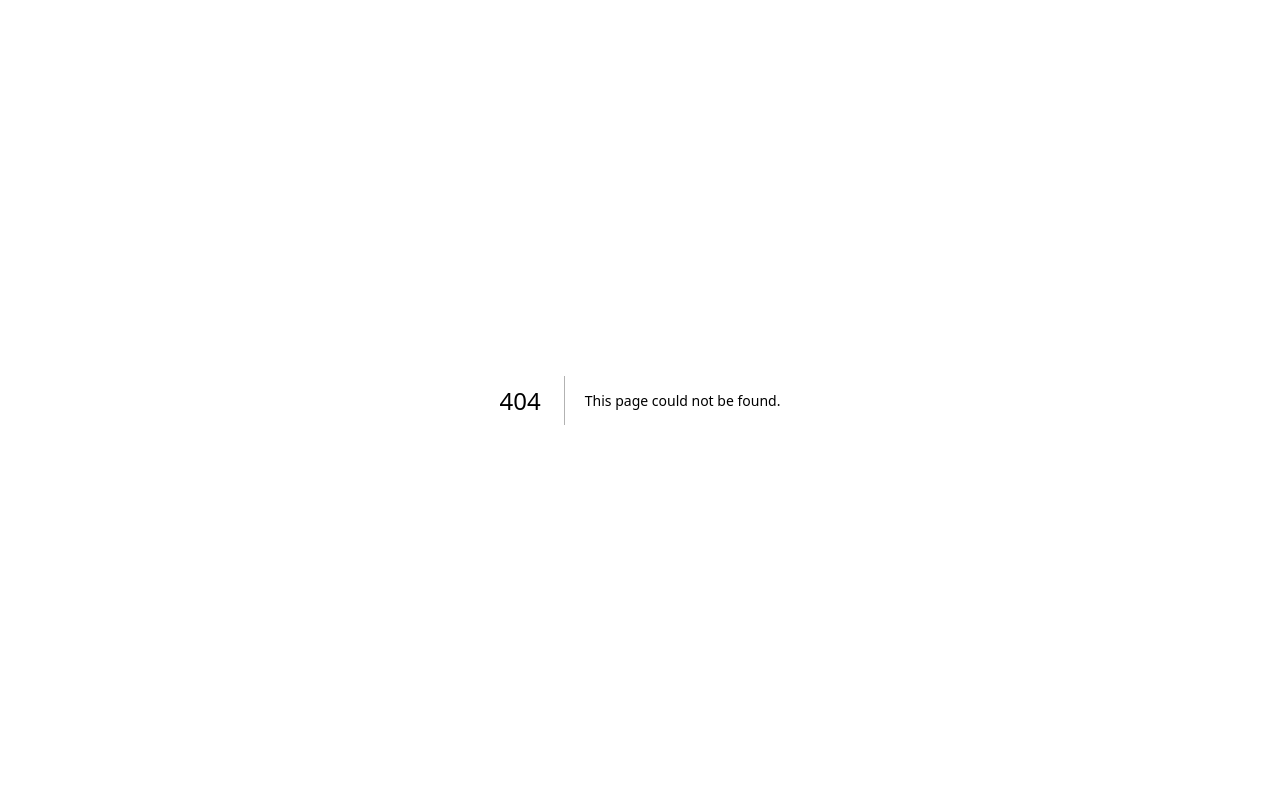
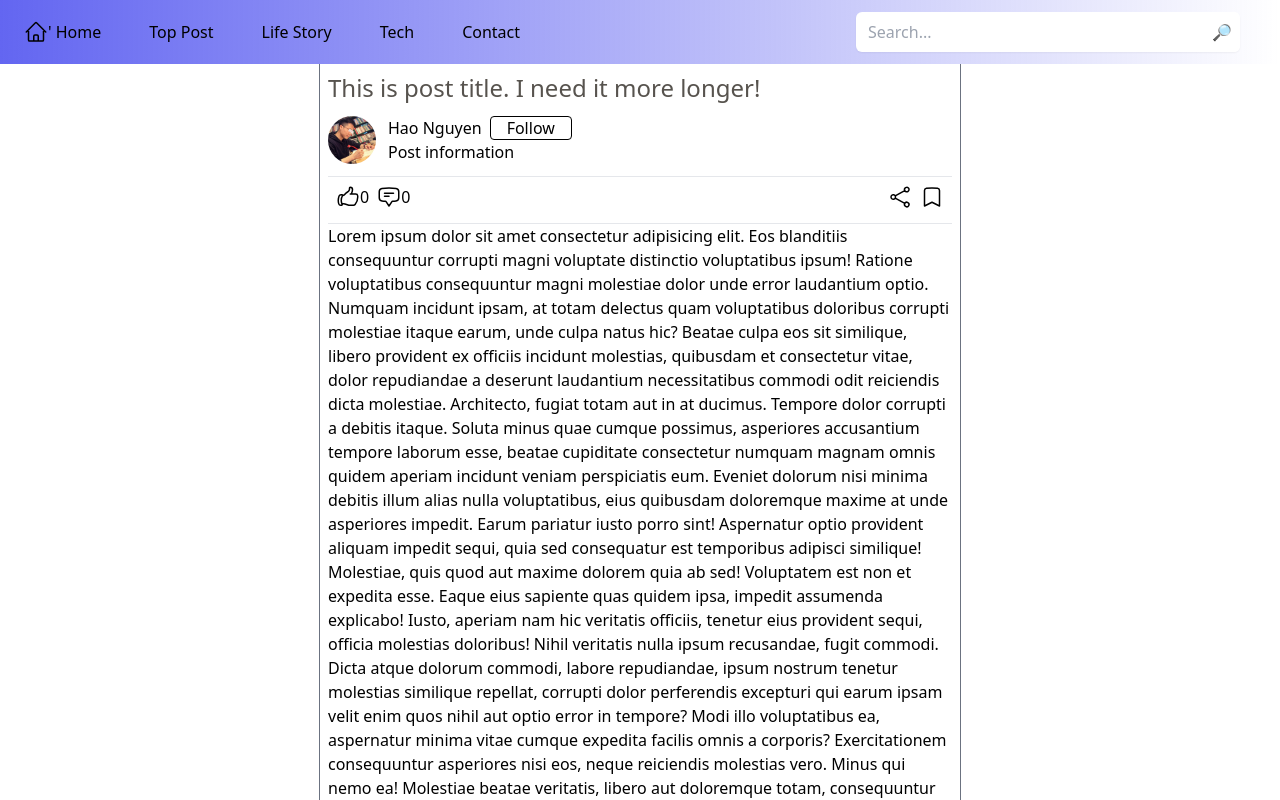
Before and after one commit to kunkka19xx/story, a Next.js app: page /detail in a window 1280 px wide. Before the commit this address had no page. Shown: the top 800 px of the page. Built offline with nearby package versions, Linux system fonts and the light colour scheme.

Commit message:
add some feature

```diff
--- /dev/null
+++ b/src/components/buttonbar.tsx
@@ -0,0 +1,116 @@
+import { log } from "console";
+import React, { useRef, useState } from "react";
+
+function Buttonbar() {
+  const [likesNumber, setLikeNumber] = useState(0);
+  const [likeStatus, setLikeStatus] = useState(false);
+  const [commentsNumber, setCommentsNumber] = useState(0);
+
+  const handleLike = () => {
+    if (likeStatus) {
+      setLikeNumber(likesNumber - 1);
+      setLikeStatus(false);
+    } else {
+      setLikeNumber(likesNumber + 1);
+      setLikeStatus(true);
+    }
+  };
+
+  const scrollToComment = () => {
+    console.log("Iloveyou");
+  };
+
+  return (
+    <section className="mt-2 mb-2">
+      <div className="flex flex-row ml-2">
+        <div className="flex flex-row w-1/6">
+          <div>
+            {/* like button */}
+            <button className="mr-2 flex" onClick={handleLike}>
+              <svg
+                xmlns="http://www.w3.org/2000/svg"
+                fill="none"
+                viewBox="0 0 24 24"
+                strokeWidth={1.5}
+                stroke="currentColor"
+                className="w-6 h-6"
+              >
+                <path
+                  strokeLinecap="round"
+                  strokeLinejoin="round"
+                  d="M6.633 10.5c.806 0 1.533-.446 2.031-1.08a9.041 9.041 0 012.861-2.4c.723-.384 1.35-.956 1.653-1.715a4.498 4.498 0 00.322-1.672V3a.75.75 0 01.75-.75A2.25 2.25 0 0116.5 4.5c0 1.152-.26 2.243-.723 3.218-.266.558.107 1.282.725 1.282h3.126c1.026 0 1.945.694 2.054 1.715.045.422.068.85.068 1.285a11.95 11.95 0 01-2.649 7.521c-.388.482-.987.729-1.605.729H13.48c-.483 0-.964-.078-1.423-.23l-3.114-1.04a4.501 4.501 0 00-1.423-.23H5.904M14.25 9h2.25M5.904 18.75c.083.205.173.405.27.602.197.4-.078.898-.523.898h-.908c-.889 0-1.713-.518-1.972-1.368a12 12 0 01-.521-3.507c0-1.553.295-3.036.831-4.398C3.387 10.203 4.167 9.75 5 9.75h1.053c.472 0 .745.556.5.96a8.958 8.958 0 00-1.302 4.665c0 1.194.232 2.333.654 3.375z"
+                />
+              </svg>
+              <div>{likesNumber}</div>
+            </button>
+          </div>
+          <div>
+            {/* Comment button */}
+            <button className="flex" onClick={scrollToComment}>
+              <svg
+                xmlns="http://www.w3.org/2000/svg"
+                fill="none"
+                viewBox="0 0 24 24"
+                strokeWidth={1.5}
+                stroke="currentColor"
+                className="w-6 h-6"
+              >
+                <path
+                  strokeLinecap="round"
+                  strokeLinejoin="round"
+                  d="M7.5 8.25h9m-9 3H12m-9.75 1.51c0 1.6 1.123 2.994 2.707 3.227 1.129.166 2.27.293 3.423.379.35.026.67.21.865.501L12 21l2.755-4.133a1.14 1.14 0 01.865-.501 48.172 48.172 0 003.423-.379c1.584-.233 2.707-1.626 2.707-3.228V6.741c0-1.602-1.123-2.995-2.707-3.228A48.394 48.394 0 0012 3c-2.392 0-4.744.175-7.043.513C3.373 3.746 2.25 5.14 2.25 6.741v6.018z"
+                />
+              </svg>
+              <div>{commentsNumber}</div>
+            </button>
+          </div>
+        </div>
+
+        <div className="w-4/6"></div>
+
+        {/* Share button */}
+        <div className="flex flex-row w-1/6 justify-end mr-2">
+          <div>
+            <button className="mr-2">
+              <svg
+                xmlns="http://www.w3.org/2000/svg"
+                fill="none"
+                viewBox="0 0 24 24"
+                strokeWidth={1.5}
+                stroke="currentColor"
+                className="w-6 h-6"
+              >
+                <path
+                  strokeLinecap="round"
+                  strokeLinejoin="round"
+                  d="M7.217 10.907a2.25 2.25 0 100 2.186m0-2.186c.18.324.283.696.283 1.093s-.103.77-.283 1.093m0-2.186l9.566-5.314m-9.566 7.5l9.566 5.314m0 0a2.25 2.25 0 103.935 2.186 2.25 2.25 0 00-3.935-2.186zm0-12.814a2.25 2.25 0 103.933-2.185 2.25 2.25 0 00-3.933 2.185z"
+                />
+              </svg>
+            </button>
+          </div>
+          {/* Save button */}
+          <div>
+            <button className="">
+              <svg
+                xmlns="http://www.w3.org/2000/svg"
+                fill="none"
+                viewBox="0 0 24 24"
+                strokeWidth={1.5}
+                stroke="currentColor"
+                className="w-6 h-6"
+              >
+                <path
+                  strokeLinecap="round"
+                  strokeLinejoin="round"
+                  d="M17.593 3.322c1.1.128 1.907 1.077 1.907 2.185V21L12 17.25 4.5 21V5.507c0-1.108.806-2.057 1.907-2.185a48.507 48.507 0 0111.186 0z"
+                />
+              </svg>
+            </button>
+          </div>
+        </div>
+      </div>
+    </section>
+  );
+}
+
+export default Buttonbar;
--- a/src/components/header.tsx
+++ b/src/components/header.tsx
@@ -5,9 +5,26 @@ function Header() {
     <header className="fixed top-0 z-50 w-full">
       <nav>
         <div className="h-16 flex  justify-items-center items-center bg-gradient-to-r from-indigo-500 opacity-100">
-          <div className="">
-            <a href="/home" className="px-6 hover:text-red-400 hover:italic">
-              Home
+          <div className="flex">
+            <a
+              href="/home"
+              className="flex px-6 hover:text-red-400 hover:italic"
+            >
+              <svg
+                xmlns="http://www.w3.org/2000/svg"
+                fill="none"
+                viewBox="0 0 24 24"
+                strokeWidth={1.5}
+                stroke="currentColor"
+                className="w-6 h-6 hover:h-8 hover:w-8"
+              >
+                <path
+                  strokeLinecap="round"
+                  strokeLinejoin="round"
+                  d="M2.25 12l8.954-8.955c.44-.439 1.152-.439 1.591 0L21.75 12M4.5 9.75v10.125c0 .621.504 1.125 1.125 1.125H9.75v-4.875c0-.621.504-1.125 1.125-1.125h2.25c.621 0 1.125.504 1.125 1.125V21h4.125c.621 0 1.125-.504 1.125-1.125V9.75M8.25 21h8.25"
+                />
+              </svg>{" "}
+              ' Home
             </a>
             <a href="/top" className="px-6 hover:text-red-400 hover:italic">
               Top Post
--- a/src/components/mini-post/miniContent.tsx
+++ b/src/components/mini-post/miniContent.tsx
@@ -4,19 +4,14 @@ function MiniContent() {
   return (
     <div>
       <div>
-        text
+
         <p>
           Lorem, ipsum dolor sit amet consectetur adipisicing elit. Temporibus
           accusamus hic voluptatibus dolorum ea! Ratione at aspernatur culpa
           repudiandae minima?
         </p>
-        <h3>Title</h3>
       </div>
 
-      <div>
-        img
-        <img src="" alt="" />
-      </div>
     </div>
   );
 }
--- a/src/components/mini-post/miniEnd.tsx
+++ b/src/components/mini-post/miniEnd.tsx
@@ -1,22 +1,22 @@
-import React from 'react'
+import React, { useState } from "react";
 
 function MiniEnd() {
+  const [duration, setDuration] = useState(10);
+  const [createdDate, setCreatedDate] = useState(new Date());
+
+  const calDuration = () => {
+    setDuration(10);
+  };
+
   return (
-    <div>
-      <a href=''>
-        tags
-      </a>
-
-      <a href=''>
-        time to read
-      </a>
-
-      <button>
-        bookmark
-      </button>
-
-    </div>
-  )
+    <section className="font-thin italic">
+      <div className="flex flex-row mt-2">
+        <p className="mr-2">Created at: {createdDate.toDateString()},</p>
+        <div className="mr-2">{duration} minutes to read.</div>
+        <button>Tags</button>
+      </div>
+    </section>
+  );
 }
 
-export default MiniEnd
+export default MiniEnd;
--- a/src/components/mini-post/miniTop.tsx
+++ b/src/components/mini-post/miniTop.tsx
@@ -1,23 +1,48 @@
-import React from 'react'
+import React, { useState } from "react";
 
 function MiniTop() {
+  const [author, setAuthor] = useState("Hao Nguyen");
+  const [title, setTitle] = useState(
+    "This is post title. I need it more longer!"
+  );
+
+  const changeAuthor = (newAuthor: string) => {
+    setAuthor(newAuthor);
+  };
+
+  const handleClick = () => {
+    if (author === "Hao Nguyen") setAuthor("Hang Nguyen");
+    else setAuthor("Hao Nguyen");
+  };
+
   return (
-    <div>
-      <a href="">
-        <img src="" alt="" />
-        Author
-      </a>
-
-      <a href="">
-        Created Time
-      </a>
-
-      <a href="">
-        Member
-      </a>
-
-    </div>
-  )
+    <section className="mb-2 mt-2">
+      {/* author infor */}
+      <div className="flex flex-row items-center mb-2">
+        <div className="rounded-full overflow-hidden w-8 h-8">
+          <img src="/assets/avatar/avatar.jpeg" alt="" className="" />
+        </div>
+        <div className="ml-3">
+          <div className="flex items-center">
+            <span className="mr-2">{author}</span>
+            <button
+              onClick={handleClick}
+              className="text-sm w-26 h-5 flex items-center bg-white-500 border border-black hover:bg-blue-500 hover:font-bold text-black font-thin py-2 px-4 rounded"
+            >
+              Follow
+            </button>
+          </div>
+          <div>Post information</div>
+        </div>
+      </div>
+      {/* Title */}
+      <div className="">
+        <h1 className="text-lg mb-2 text-neutral-600 font-serifs italic">
+          <a href="/detail"> {title}</a>
+        </h1>
+      </div>
+    </section>
+  );
 }
 
-export default MiniTop
+export default MiniTop;
--- a/src/components/post/info.tsx
+++ b/src/components/post/info.tsx
@@ -21,20 +21,20 @@ function Info() {
   }
 
   return (
-    <section className="mb-5">
+    <section className="mb-3 mt-2">
       {/* Title */}
       <div>
-        <h1 className="text-lg mb-2">{title}</h1>
+        <h1 className="text-2xl text-stone-600 mb-2">{title}</h1>
       </div>
       {/* author infor */}
-      <div className="flex flex-row items-center">
+      <div className="flex flex-row items-center mt-3 mb-3">
         <div className="rounded-full overflow-hidden w-12 h-12">
           <img src="/assets/avatar/avatar.jpeg" alt="" className="" />
         </div>
         <div className="ml-3">
           <div className="flex items-center">
             <span className="mr-2">{author}</span>
-            <button onClick={handleClick} className="w-26 h-8 flex items-center bg-white-500 border border-black hover:bg-blue-500 hover:font-bold text-black font-thin py-2 px-4 rounded">Follow</button>
+            <button onClick={handleClick} className="w-26 h-6 flex items-center bg-white-500 border border-black hover:bg-blue-500 hover:font-bold text-black font-thin py-2 px-4 rounded">Follow</button>
           </div>
           <div>Post information</div>
         </div>
--- a/src/components/post/postDetail.tsx
+++ b/src/components/post/postDetail.tsx
@@ -2,15 +2,20 @@ import React from "react";
 import Info from "./info";
 import Content from "./content";
 import Comment from "./comment";
+import Buttonbar from "../buttonbar";
 
 function PostDetail() {
   return (
     <section>
       <div className="flex flex-row">
-        <div className="w-1/6 border-r border-gray-500"></div>
-        <div className="w-2/3 pl-2 pr-2">
+        <div className="w-1/4 border-r border-gray-500"></div>
+        <div className="w-1/2 pl-2 pr-2">
           <div>
             <Info></Info>
+          </div>
+          <hr />
+          <div>
+            <Buttonbar></Buttonbar>
           </div>
           <hr />
           <div>
@@ -22,7 +27,7 @@ function PostDetail() {
           </div>
         </div>
         <hr className="mt-3 mb-3"></hr>
-        <div className="w-1/6 border-l border-gray-500"></div>
+        <div className="w-1/4 border-l border-gray-500"></div>
       </div>
     </section>
   );
--- a/src/pages/contact.tsx
+++ b/src/pages/contact.tsx
@@ -2,12 +2,46 @@ import Header from "@/components/header";
 import React from "react";
 
 function Contact() {
+  const contactInfo = {
+    socialMedia: [
+      { name: "Facebook", link: "https://www.facebook.com/example" },
+      { name: "Twitter", link: "https://twitter.com/example" },
+      // Add more social media links as needed
+    ],
+    phoneNumber: "+1 (555) 123-4567",
+    email: "contact@example.com",
+    address: "123 Main Street, City, Country",
+    workingHours: "Monday to Friday: 9 AM - 5 PM",
+  };
   return (
     <section>
       <div className="z-0 pb-16">
         <Header></Header>
       </div>
-      <div>contact</div>
+      <div className="ml-10 mt-10">
+        <div>
+          <h2 className="text-xl font-bold mb-2">Social Media</h2>
+          <ul>
+            {contactInfo.socialMedia.map((platform) => (
+              <li key={platform.name}>
+                <a
+                  href={platform.link}
+                  target="_blank"
+                  rel="noopener noreferrer"
+                >
+                  {platform.name}
+                </a>
+              </li>
+            ))}
+          </ul>
+
+          <h2 className="text-xl font-bold my-2">Contact Information</h2>
+          <p>Phone: {contactInfo.phoneNumber}</p>
+          <p>Email: {contactInfo.email}</p>
+          <p>Address: {contactInfo.address}</p>
+          <p>Working Hours: {contactInfo.workingHours}</p>
+        </div>
+      </div>
     </section>
   );
 }
--- /dev/null
+++ b/src/pages/detail.tsx
@@ -0,0 +1,18 @@
+import Header from "@/components/header";
+import PostDetail from "@/components/post/postDetail";
+import React from "react";
+
+function Detail() {
+  return (
+    <section>
+      <div className="z-50 pb-16">
+        <Header></Header>
+      </div>
+      <div>
+        <PostDetail></PostDetail>
+      </div>
+    </section>
+  );
+}
+
+export default Detail;
--- a/src/pages/home.tsx
+++ b/src/pages/home.tsx
@@ -4,12 +4,15 @@ import Post from "@/components/post/post";
 import React from "react";
 
 function Home() {
+  const miniPostData = new Array(9).fill(null);
+
   return (
     <section>
       <div className="z-50 pb-16">
         <Header></Header>
       </div>
       <div className="">
+        {/* <MiniPost></MiniPost>
         <MiniPost></MiniPost>
         <MiniPost></MiniPost>
         <MiniPost></MiniPost>
@@ -17,8 +20,10 @@ function Home() {
         <MiniPost></MiniPost>
         <MiniPost></MiniPost>
         <MiniPost></MiniPost>
-        <MiniPost></MiniPost>
-        <MiniPost></MiniPost>
+        <MiniPost></MiniPost> */}
+        {miniPostData.map((_, index) => (
+          <MiniPost key={index} />
+        ))}
       </div>
 
       <div>
```
